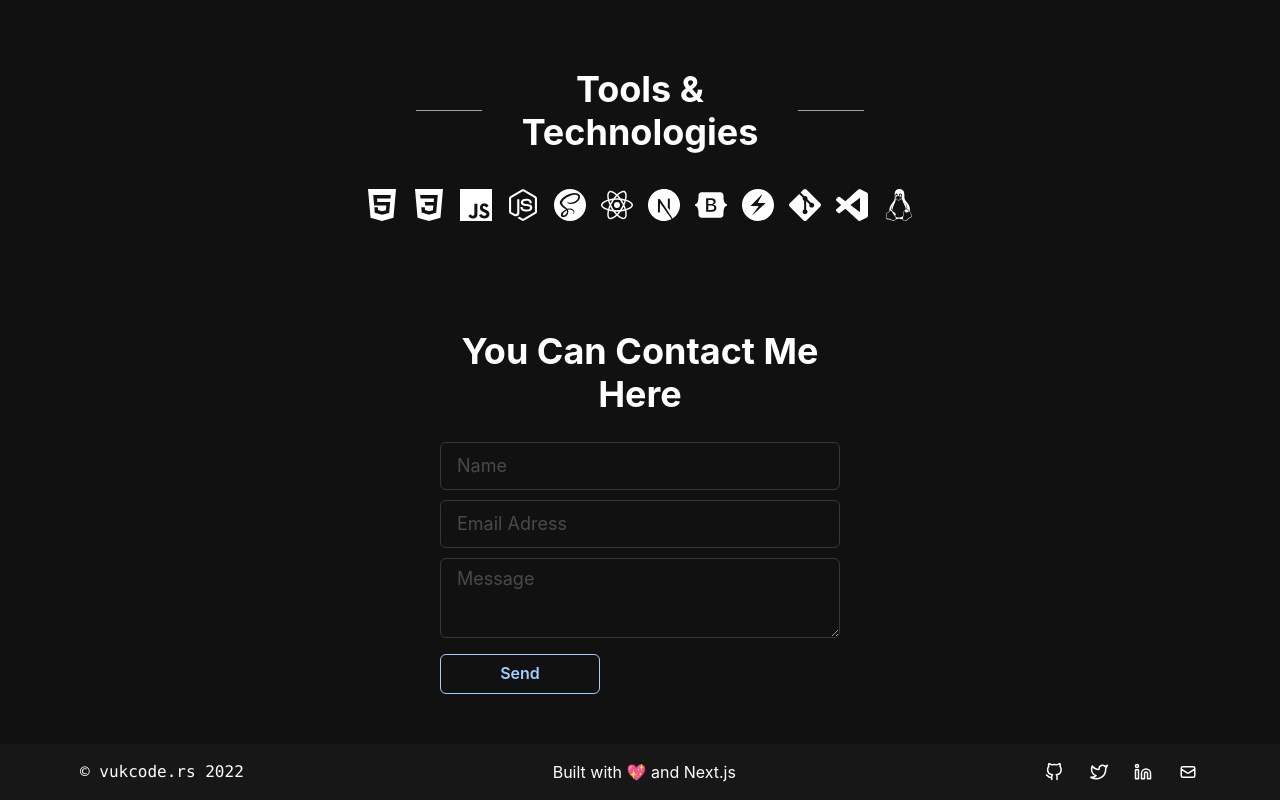
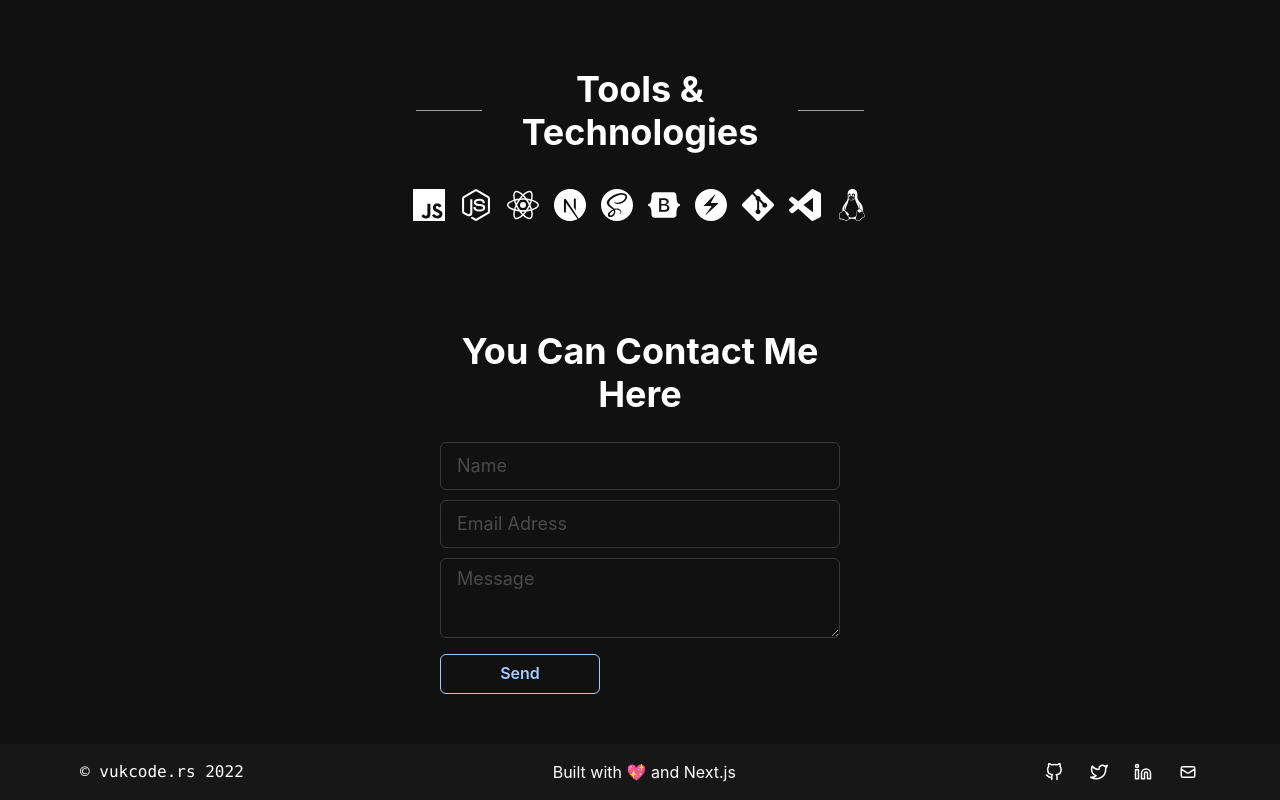
Before and after one commit to YuukaDev/vukcode.rs, a Next.js app: page / in a window 1280 px wide. Shown: the part 1758-2558 px from the top of the page. Built offline with nearby package versions, Linux system fonts and the light colour scheme.

Commit message:
Update ✨

```diff
--- a/components/AboutHero/AboutHero.js
+++ b/components/AboutHero/AboutHero.js
@@ -166,16 +166,6 @@ export default function AboutHero() {
             xl: "2em",
           }}
         >
-          <Tooltip label="HTML5" fontSize="md">
-            <span>
-              <Icon as={SiHtml5} />
-            </span>
-          </Tooltip>
-          <Tooltip label="CSS3" fontSize="md">
-            <span>
-              <Icon as={SiCss3} />
-            </span>
-          </Tooltip>
           <Tooltip label="Java Script" fontSize="md">
             <span>
               <Icon as={SiJavascript} />
@@ -186,11 +176,6 @@ export default function AboutHero() {
               <Icon as={FaNodeJs} />
             </span>
           </Tooltip>
-          <Tooltip label="Sass" fontSize="md">
-            <span>
-              <Icon as={SiSass} />
-            </span>
-          </Tooltip>
           <Tooltip label="React" fontSize="md">
             <span>
               <Icon as={SiReact} />
@@ -199,6 +184,11 @@ export default function AboutHero() {
           <Tooltip label="Next.js" fontSize="md">
             <span>
               <Icon as={SiNextdotjs} />
+            </span>
+          </Tooltip>
+          <Tooltip label="Sass" fontSize="md">
+            <span>
+              <Icon as={SiSass} />
             </span>
           </Tooltip>
           <Tooltip label="Bootstrap" fontSize="md">
--- a/components/CardTwo/CardTwo.js
+++ b/components/CardTwo/CardTwo.js
@@ -1,12 +1,9 @@
-
 import NextLink from "next/link";
-import { Box, Grid, GridItem, Heading, Icon, Link, Text, Flex, useColorMode, Divider } from "@chakra-ui/react";
-import { ExternalLinkIcon } from "@chakra-ui/icon";
+import { Box, Grid, GridItem, Heading, Icon, Link, Text, Flex } from "@chakra-ui/react";
 import { SiGithub } from "react-icons/si"
 import { BiLinkExternal } from "react-icons/bi";
 
 export default function Card() {
-    const { colorMode } = useColorMode();
     const rotating = 'rotate(-26deg)';
     return (
         <>
--- a/layout/index.js
+++ b/layout/index.js
@@ -1,3 +1,5 @@
+import { motion } from "framer-motion"
+
 import { Divider } from "@chakra-ui/react"
 
 import Navigation from "../components/Navigation/Navigation"
@@ -8,13 +10,18 @@ import AboutHero from "../components/AboutHero/AboutHero";
 
 export default function Layout() {
     return (
-        <>
+        <motion.div
+            initial={{ opacity: 0, }}
+            animate={{ opacity: 1 }}
+            exit={{ opacity: 0 }}
+            transition={{ default: { duration: 0.5 } }}
+        >
             <Navigation />
             <Hero />
             <Divider bg="GrayText" width={{ sm: "90%", xl: "50%" }} margin="0 auto" mt={{ sm: "20%", xl: "5%" }} />
             <AboutHero />
             <Contact />
             <Footer />
-        </>
+        </motion.div>
     )
 }
--- a/pages/_app.js
+++ b/pages/_app.js
@@ -1,11 +1,14 @@
 import "../styles/style.css";
 import { ChakraProvider } from "@chakra-ui/react";
 import customTheme from "../theme/theme";
+import { AnimatePresence } from "framer-motion";
 
 function MyApp({ Component, pageProps }) {
   return (
     <ChakraProvider theme={customTheme}>
-      <Component {...pageProps} />
+      <AnimatePresence>
+        <Component {...pageProps} />
+      </AnimatePresence>
     </ChakraProvider>
   );
 }
```
Also changed, not shown: layout/projects.js (+8 -3 lines), layout/test.js (deleted, +0 -55 lines), 1 other file (tests, documents, lock files or other folders).
